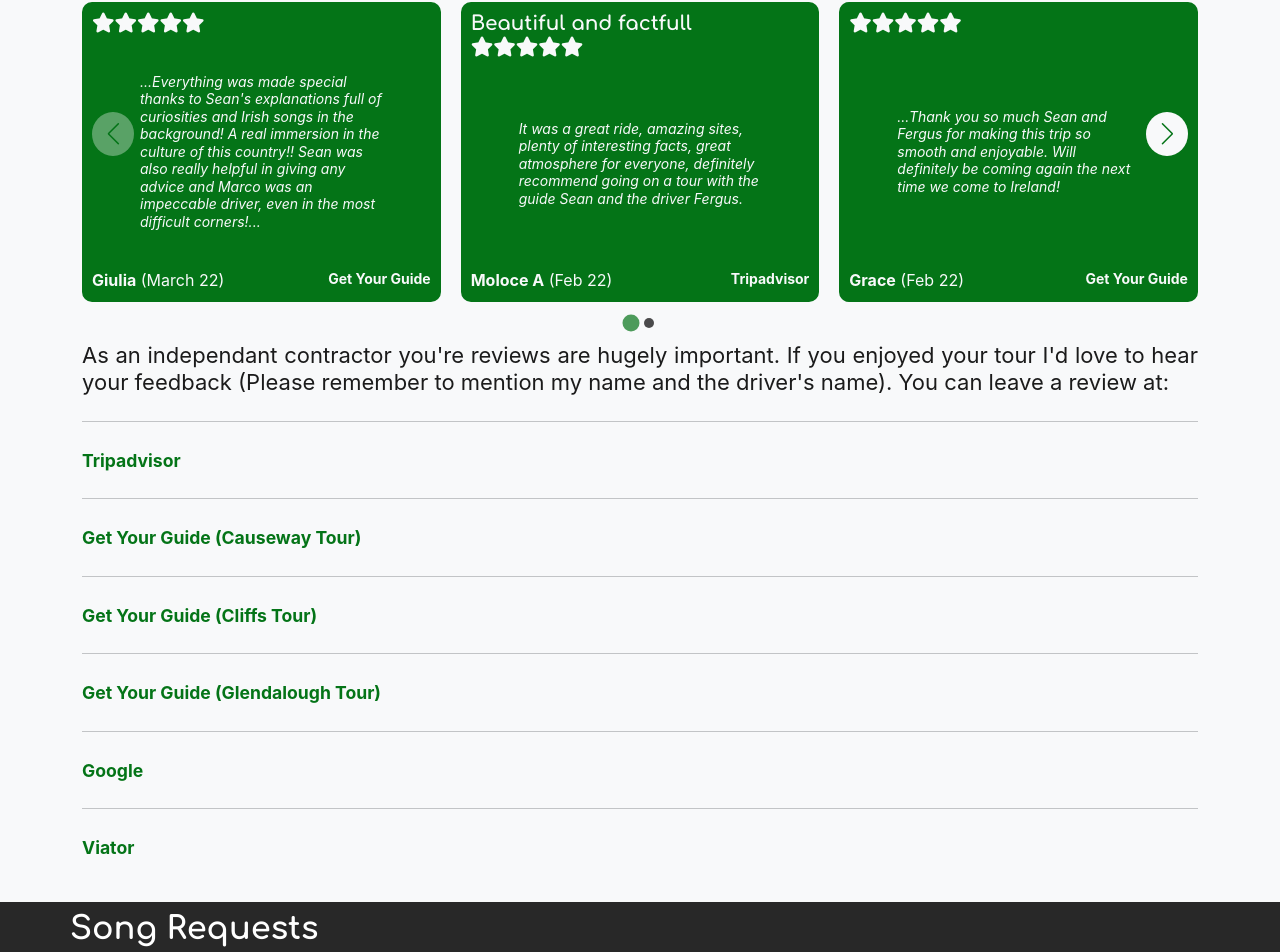
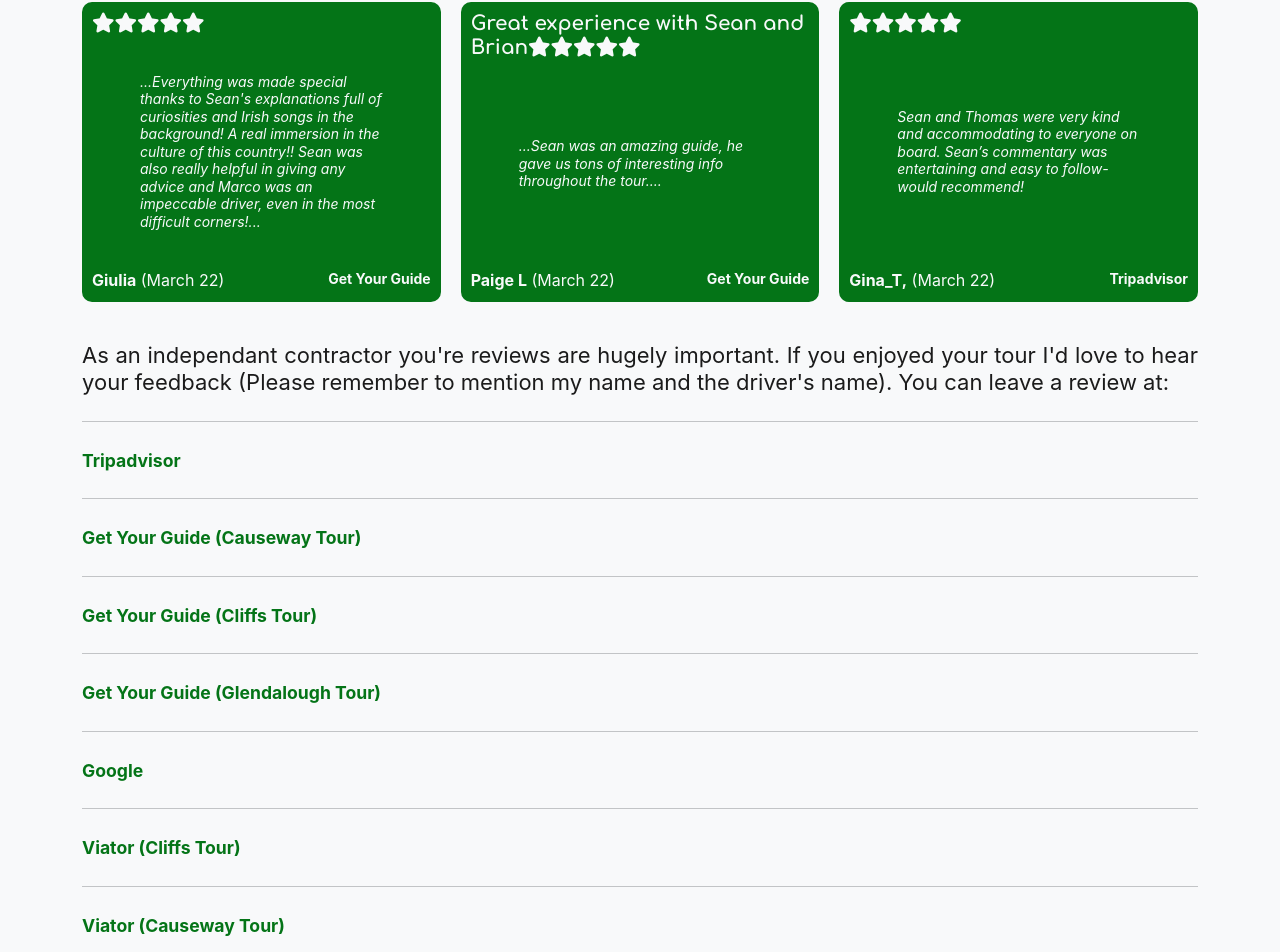
Before and after one commit to Sean-Mc-Mahon/SeanMc-Tours, a React (Create React App) app: page /reviews in a window 1280 px wide. Shown: the part 186-1138 px from the top of the page. Built offline with nearby package versions, Linux system fonts and the light colour scheme.

Commit message:
About section moved to home page

```diff
--- a/src/components/nav.js
+++ b/src/components/nav.js
@@ -74,11 +74,6 @@ const Nav = () => {
         <li onClick={BurgerClick}>
           <Link className="link" to="/Dublin">
             Dublin
-          </Link>
-        </li>
-        <li onClick={BurgerClick}>
-          <Link className="link" to="/about">
-            About
           </Link>
         </li>
         <li onClick={BurgerClick}>
--- a/src/pages/AboutUs.js
+++ b/src/pages/AboutUs.js
@@ -18,9 +18,9 @@ const AboutUs = () => {
       exit="exit"
     >
       <ScrollTop />
-      <AboutSection>
-        <span className="anchor" id="top"></span>
-      </AboutSection>
+      import AboutSection from "../components/AboutSection";
+      <span className="anchor" id="top"></span>
+      <AboutSection />
       {/* <FaqSection /> */}
     </motion.div>
   );
--- a/src/pages/MyTours.js
+++ b/src/pages/MyTours.js
@@ -1,4 +1,6 @@
 import React from "react";
+//About Section
+import AboutSection from "../components/AboutSection";
 //styled components
 import styled from "styled-components";
 //Animations
@@ -87,6 +89,7 @@ const MyTours = () => {
           </Link>
         </GlenWrapper>
       </TourWrapper>
+      <AboutSection />
     </motion.div>
   );
 };
--- a/src/pages/Reviews.js
+++ b/src/pages/Reviews.js
@@ -79,7 +79,77 @@ const Reviews = () => {
                     </div>
                   </Review>
                 </SwiperSlide>
+                <SwiperSlide className="flexCol">
+                  <Review className="review">
+                    <h4 className="review-title">
+                      Great experience with Sean and Brian
+                      <i class="fa-solid fa-star">
+                        <i class="fa-solid fa-star">
+                          <i class="fa-solid fa-star">
+                            <i class="fa-solid fa-star">
+                              <i class="fa-solid fa-star"></i>
+                            </i>
+                          </i>
+                        </i>
+                      </i>
+                    </h4>
+                    <p className="review-text">
+                      ...Sean was an amazing guide, he gave us tons of
+                      interesting info throughout the tour....
+                    </p>
+                    <div className="review-author">
+                      <div className="review-name">
+                        <strong>Paige L</strong> (March 22)
+                      </div>
+                      <small className="review-site">
+                        {" "}
+                        <a
+                          rel="noopener"
+                          target={"blank"}
+                          href="https://www.tripadvisor.ie/Attraction_Review-g186605-d6728818-Reviews-Finn_McCools_Tours-Dublin_County_Dublin.html"
+                        >
+                          Get Your Guide
+                        </a>
+                      </small>
+                    </div>
+                  </Review>
+                </SwiperSlide>
                 <SwiperSlide className="flexReview">
+                  <Review className="review">
+                    <h4 className="review-title">
+                      <i class="fa-solid fa-star">
+                        <i class="fa-solid fa-star">
+                          <i class="fa-solid fa-star">
+                            <i class="fa-solid fa-star">
+                              <i class="fa-solid fa-star"></i>
+                            </i>
+                          </i>
+                        </i>
+                      </i>
+                    </h4>
+                    <p className="review-text">
+                      Sean and Thomas were very kind and accommodating to
+                      everyone on board. Sean’s commentary was entertaining and
+                      easy to follow- would recommend!
+                    </p>
+                    <div className="review-author">
+                      <div className="review-name">
+                        <strong>Gina_T,</strong> (March 22)
+                      </div>
+                      <small className="review-site">
+                        {" "}
+                        <a
+                          rel="noopener"
+                          target={"blank"}
+                          href="https://www.viator.com/en-IE/tours/Dublin/Giants-Causeway-and-Carrick-a-Rede-Rope-Bridge-Day-Trip-from-Dublin/d503-7572P2"
+                        >
+                          Tripadvisor
+                        </a>
+                      </small>
+                    </div>
+                  </Review>
+                </SwiperSlide>
+                {/* <SwiperSlide className="flexReview">
                   <Review className="review">
                     <h4 className="review-title">
                       Beautiful and factfull{" "}
@@ -150,7 +220,6 @@ const Reviews = () => {
                     </div>
                   </Review>
                 </SwiperSlide>
-
                 <SwiperSlide className="flexCol">
                   <Review className="review">
                     <h4 className="review-title">
@@ -189,7 +258,7 @@ const Reviews = () => {
                       </small>
                     </div>
                   </Review>
-                </SwiperSlide>
+                </SwiperSlide> */}
               </Swiper>
               <p>
                 As an independant contractor you're reviews are hugely
@@ -258,7 +327,17 @@ const Reviews = () => {
                   target={"blank"}
                   href="https://www.viator.com/en-IE/tours/Dublin/Cliffs-of-Moher-The-Burren-and-Galway-Day-Trip-from-Dublin/d503-7572P3"
                 >
-                  Viator
+                  Viator (Cliffs Tour)
+                </a>
+              </p>
+              <hr />
+              <p>
+                <a
+                  rel="noopener"
+                  target={"blank"}
+                  href="https://www.viator.com/en-IE/tours/Dublin/Giants-Causeway-and-Carrick-a-Rede-Rope-Bridge-Day-Trip-from-Dublin/d503-7572P2"
+                >
+                  Viator (Causeway Tour)
                 </a>
               </p>
             </Col>
```
